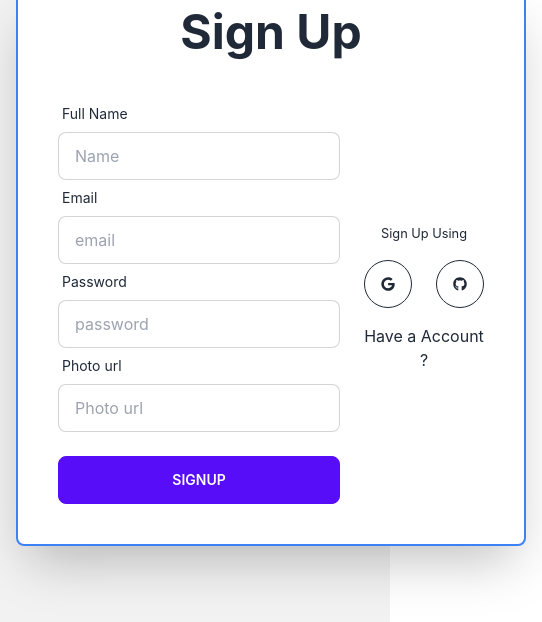
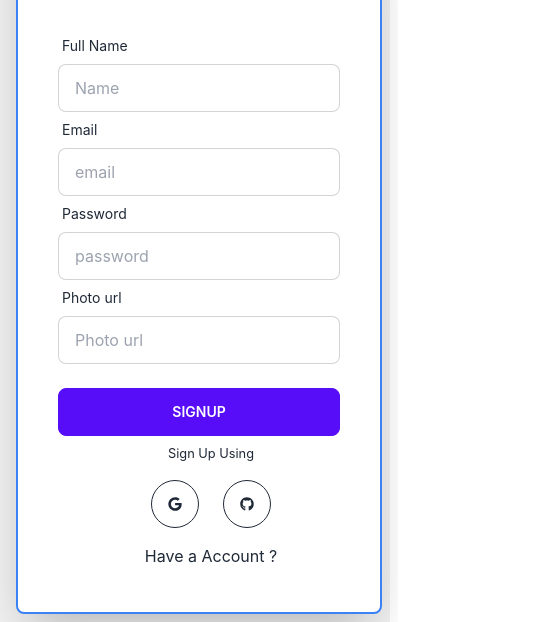
Before and after one commit to mdfaysal22/EduCare-10, a React (Create React App) app: page /signup in a window 390 px wide. Shown: the part 218-840 px from the top of the page, 542 px wide, since content can reach past the window. Built offline with nearby package versions, Linux system fonts and the light colour scheme; no server answers.

Commit message:
Improved

```diff
--- a/src/Components/Pages/Signup/Signup.js
+++ b/src/Components/Pages/Signup/Signup.js
@@ -66,7 +66,7 @@ const Signup = () => {
           <div className="text-center mt-4">
             <h1 className="text-5xl font-bold">Sign Up</h1>
           </div>
-          <div className="flex p-10 flex-row justify-center items-center">
+          <div className="flex p-10 flex-col md:flex-row justify-center items-center">
             <div>
               <div className="form-control">
                 <label className="label">
@@ -116,7 +116,7 @@ const Signup = () => {
                 <button className="btn btn-primary">Signup</button>
               </div>
             </div>
-            <div className="ml-6 text-center flex flex-col">
+            <div className="ml-6 text-center mt-2 md:mt-0 flex flex-col">
               <small className="text-center">Sign Up Using </small>
               <div className="flex my-4 justify-center gap-6">
                 <div className="form-control">
```
